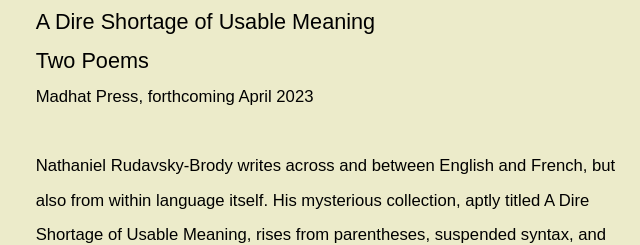
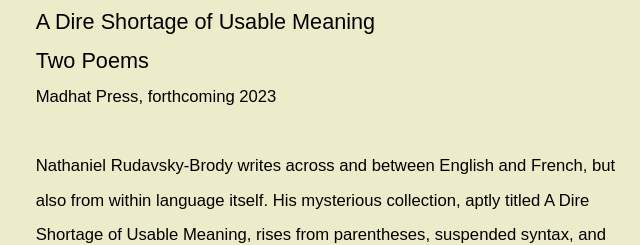
Before and after one commit to nathanielrb/website, a plain HTML site: page poetry.html in a window 1280 px wide. Shown: the part 309-554 px from the top of the page, 467-1107 px from the left. Drawn offline with Linux system fonts and the light colour scheme.

Commit message:
edit pages

```diff
--- a/poetry.html
+++ b/poetry.html
@@ -45,7 +45,7 @@
           <b>A Dire Shortage of Usable Meaning<br/>
           Two Poems<br/>
           </b>
-        <span class="publisher">Madhat Press, forthcoming April 2023</span><br/>
+        <span class="publisher">Madhat Press, forthcoming 2023</span><br/>
 
         <br/>
         Nathaniel Rudavsky-Brody writes across and between English and French, but also from within language itself. His mysterious collection, aptly titled A Dire Shortage of Usable Meaning, rises from parentheses, suspended syntax, and silence. It’s almost as if he’s reinvented English so his poems can cross, not just linguistic boundaries, but the frontier between the living and the dead in a ghostly archaeology. “And let us listen, listen,” he pleads, “for the twang of taut silk / and other impossible musics.” A haunted, haunting, and wildly original book.  &mdash;&nbsp;Rosanna&nbsp;Warren</a>
```
